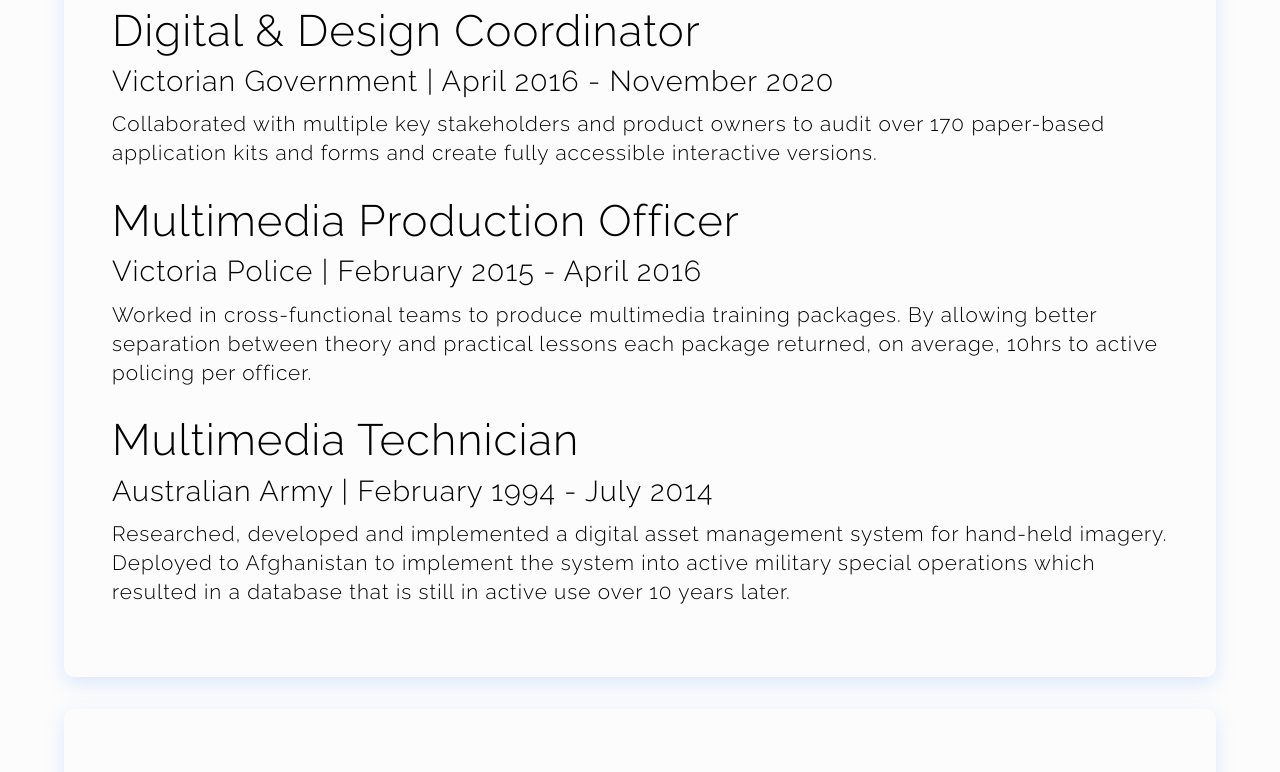
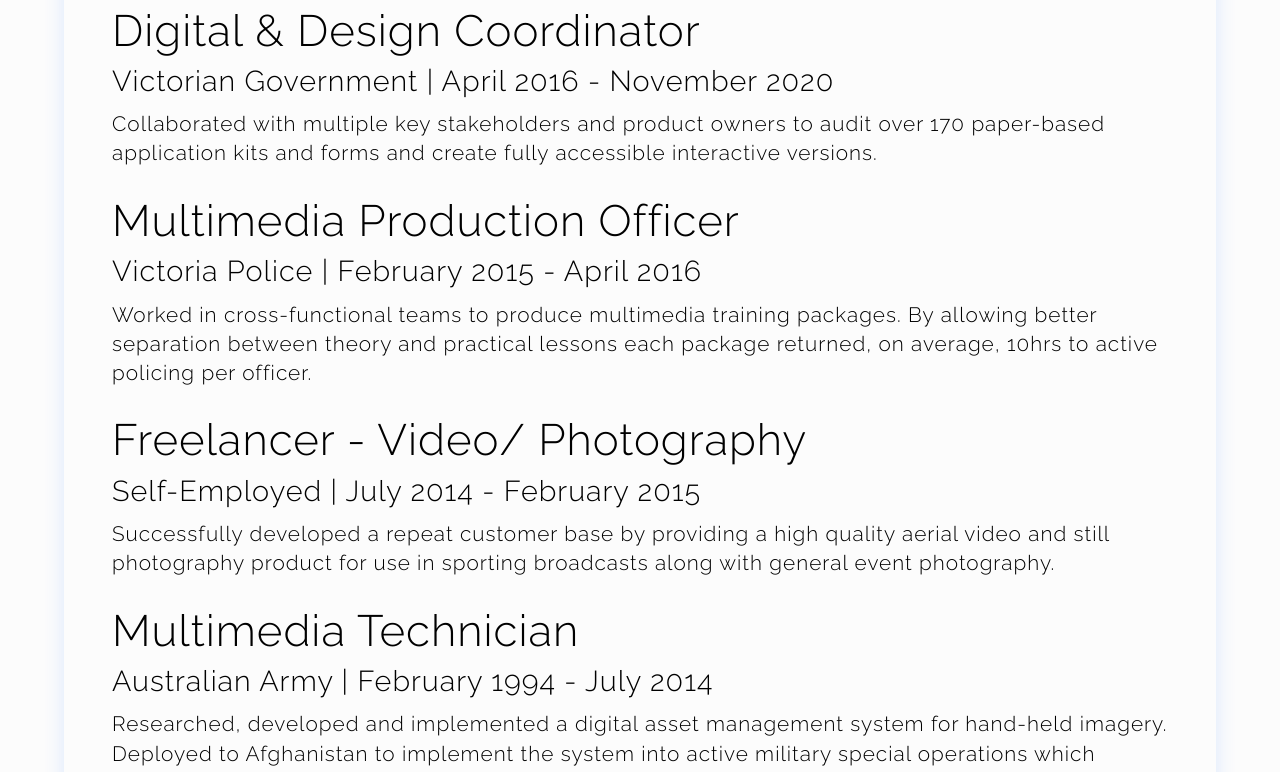
Before and after one commit to plantdink/jubilant-disco, a React (Create React App) app: page /history in a window 1280 px wide. Shown: the part 405-1177 px from the top of the page. Built offline with nearby package versions, Linux system fonts and the light colour scheme.

Commit message:
Update skills & history, fix metatags

```diff
--- a/public/index.html
+++ b/public/index.html
@@ -8,28 +8,31 @@
     <link rel="preconnect" href="https://fonts.gstatic.com">
     <link href="https://fonts.googleapis.com/css2?family=Oswald:wght@300;400&family=Raleway:wght@100;200;300;400&display=swap" rel="stylesheet">
     <script src="https://kit.fontawesome.com/0b26d5c950.js" crossorigin="anonymous"></script>
-    <link rel="stylesheet" href="https://cdn.jsdelivr.net/gh/devicons/devicon@v2.10.1/devicon.min.css">
+    <link rel="stylesheet" href="https://cdn.jsdelivr.net/gh/devicons/devicon@v2.11.0/devicon.min.css">
     <link rel="manifest" href="%PUBLIC_URL%/manifest.json" />
-    <title>Ken Livesey - Full Stack Software Developer</title>
+    <!-- HTML Meta Tags -->
+    <title>Ken Livesey - FullStack Software Developer</title>
     <meta name="description" content="Hi, I'm Ken. This site is an example of what I can offer.">
 
     <!-- Google / Search Engine Tags -->
-    <meta itemprop="name" content="Ken Livesey - Full Stack Software Developer">
+    <meta itemprop="name" content="Ken Livesey - FullStack Software Developer">
     <meta itemprop="description" content="Hi, I'm Ken. This site is an example of what I can offer.">
-    <meta itemprop="image" content="">
+    <meta itemprop="image" content="https://ken-livesey-portfolio.netlify.app/static/media/20130201_KSL_2403.f845726f.jpg">
 
     <!-- Facebook Meta Tags -->
     <meta property="og:url" content="https://ken-livesey-portfolio.netlify.app">
     <meta property="og:type" content="website">
     <meta property="og:title" content="Ken Livesey - FullStack Software Developer">
     <meta property="og:description" content="Hi, I'm Ken. This site is an example of what I can offer.">
-    <meta property="og:image" content="">
+    <meta property="og:image" content="https://ken-livesey-portfolio.netlify.app/static/media/20130201_KSL_2403.f845726f.jpg">
 
     <!-- Twitter Meta Tags -->
     <meta name="twitter:card" content="summary_large_image">
-    <meta name="twitter:title" content="Ken Livesey - Full Stack Software Developer">
+    <meta name="twitter:title" content="Ken Livesey - FullStack Software Developer">
     <meta name="twitter:description" content="Hi, I'm Ken. This site is an example of what I can offer.">
-    <meta name="twitter:image" content="">
+    <meta name="twitter:image" content="https://ken-livesey-portfolio.netlify.app/static/media/20130201_KSL_2403.f845726f.jpg">
+
+    <!-- Meta Tags Generated via http://heymeta.com -->
   </head>
   <body>
     <noscript>You need to enable JavaScript to run this app.</noscript>
--- a/src/components/pages/History.js
+++ b/src/components/pages/History.js
@@ -33,6 +33,15 @@
           </h3>
           <p className='history--text'>
             Worked in cross-functional teams to produce multimedia training packages. By allowing better separation between theory and practical lessons each package returned, on average, 10hrs to active policing per officer.
+          </p>
+          <h2 className='display'>
+            Freelancer - Video/ Photography
+          </h2>
+          <h3 className='history--text display'>
+            Self-Employed | July 2014 - February 2015
+          </h3>
+          <p className='history--text'>
+            Successfully developed a repeat customer base by providing a high quality aerial video and still photography product for use in sporting broadcasts along with general event photography.
           </p>
           <h2 className='display'>
             Multimedia Technician
--- a/src/components/pages/Skills.js
+++ b/src/components/pages/Skills.js
@@ -17,6 +17,8 @@
               <ul className='skills--items'>
                 <li><i className="devicon-python-plain" /> Python</li>
                 <li><i className="devicon-amazonwebservices-original" /> AWS</li>
+                <li><i className="devicon-flutter-plain" /> Flutter</li>
+                <li><i className="devicon-dart-plain" /> Dart</li>
               </ul>
             <h2 className='display'>Software Development</h2>
               <ul className='skills--items'>
@@ -43,6 +45,7 @@
                 <li><i className="devicon-premierepro-plain" /> Premiere Pro</li>
                 <li><i className="devicon-aftereffects-plain" /> After Effects</li>
                 <li><i className="devicon-xd-plain" /> Xd</li>
+                <li><i className="devicon-figma-plain" /> Figma</li>
                 <li><i className="devicon-sketch-line" /> Sketch</li>
               </ul>
           </div>
```
Also changed, not shown: 1 other file (tests, documents, lock files or other folders).
